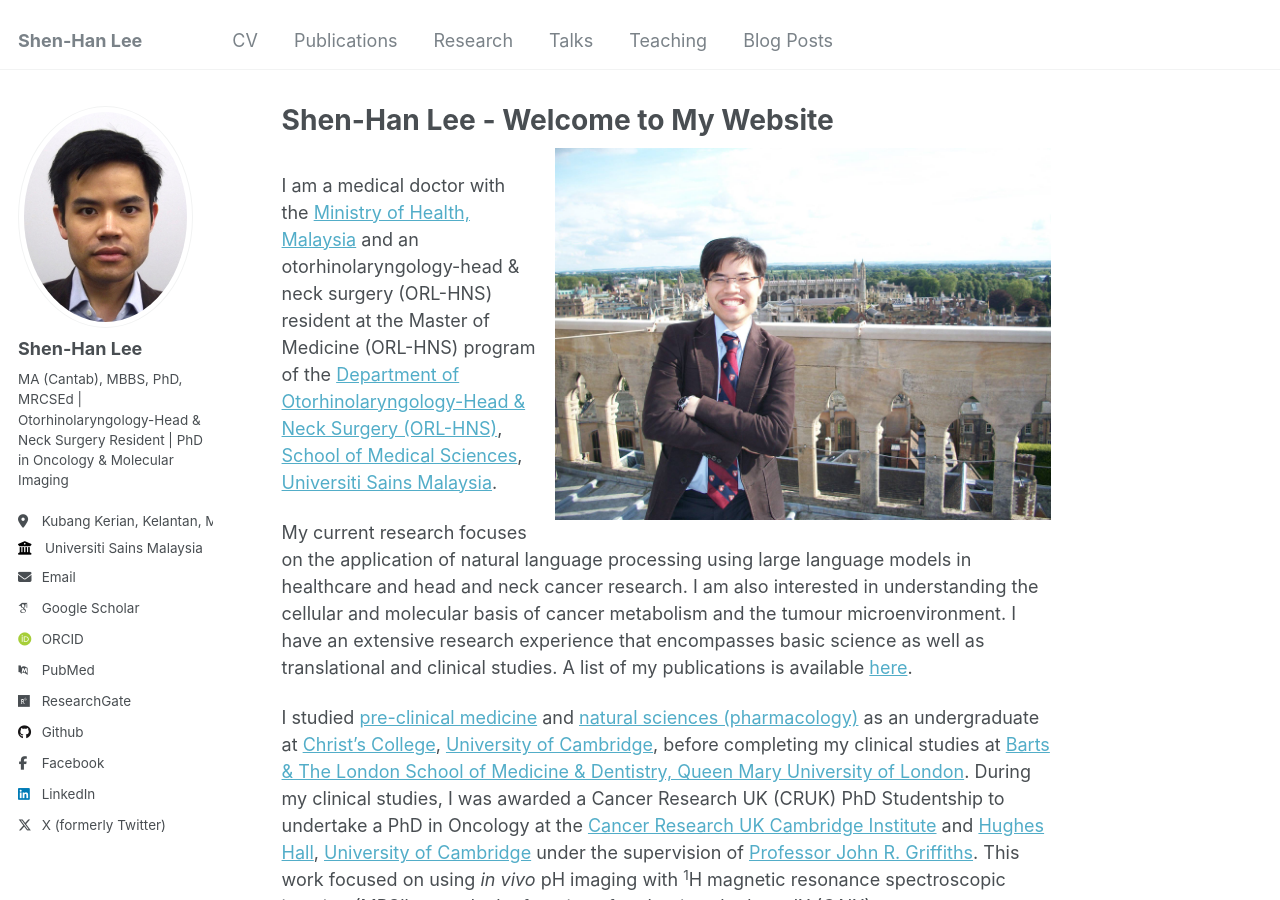
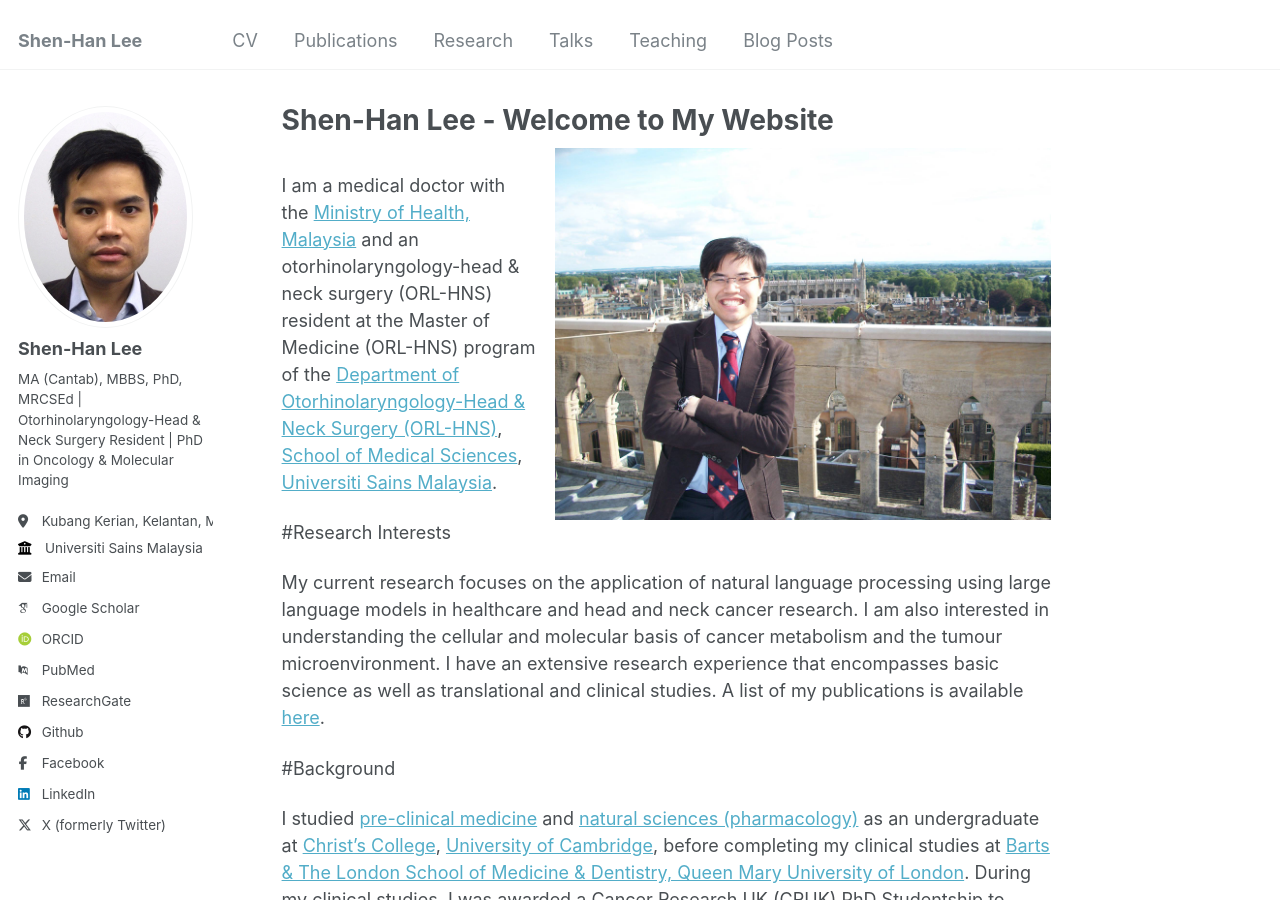
Before and after one commit to shenhanlee/shenhanlee.github.io, a Jekyll site: the page built from _pages/about.md, in a window 1280 px wide and 900 px high. Built offline with Jekyll 4.4.1, drawn with Linux system fonts in a browser that asks for light colours; some web fonts are replaced.

Commit message:
Merge remote-tracking branch 'origin/master'

```diff
--- a/_pages/about.md
+++ b/_pages/about.md
@@ -11,7 +11,11 @@ redirect_from:
 
 I am a medical doctor with the [Ministry of Health, Malaysia](https://www.moh.gov.my/) and an otorhinolaryngology-head & neck surgery (ORL-HNS) resident at the Master of Medicine (ORL-HNS) program of the [Department of Otorhinolaryngology-Head & Neck Surgery (ORL-HNS)](https://medic.usm.my/home-orlhns.html), [School of Medical Sciences](https://medic.usm.my/), [Universiti Sains Malaysia](https://www.usm.my/).
 
+#Research Interests
+
 My current research focuses on the application of natural language processing using large language models in healthcare and head and neck cancer research. I am also interested in understanding the cellular and molecular basis of cancer metabolism and the tumour microenvironment. I have an extensive research experience that encompasses basic science as well as translational and clinical studies. A list of my publications is available [here](https://shenhanlee.github.io/publications).
+
+#Background
 
 I studied [pre-clinical medicine](https://www.biology.cam.ac.uk/undergrads/MedST/Current/Course/Years1and2) and [natural sciences (pharmacology)](https://www.phar.cam.ac.uk/undergrads/bbs) as an undergraduate at [Christ's College](https://www.christs.cam.ac.uk), [University of Cambridge](https://www.cam.ac.uk), before completing my clinical studies at [Barts & The London School of Medicine & Dentistry, Queen Mary University of London](https://www.qmul.ac.uk/fmd/). During my clinical studies, I was awarded a Cancer Research UK (CRUK) PhD Studentship to undertake a PhD in Oncology at the [Cancer Research UK Cambridge Institute](https://www.cruk.cam.ac.uk) and [Hughes Hall](https://www.hughes.cam.ac.uk), [University of Cambridge](https://www.cam.ac.uk) under the supervision of [Professor John R. Griffiths](https://crukcambridgecentre.org.uk/users/griffiths). This work focused on using <i>in vivo</i> pH imaging with <sup>1</sup>H magnetic resonance spectroscopic imaging (MRSI) to study the function of carbonic anhydrase IX (CAIX), an enzyme overexpressed in hypoxic tumours. During my PhD studies, I was also a visiting MB-PhD student at the [Cambridge MB-PhD](https://www.medschl.cam.ac.uk/clinical-school-mbphd-course-information) program.
 
```
